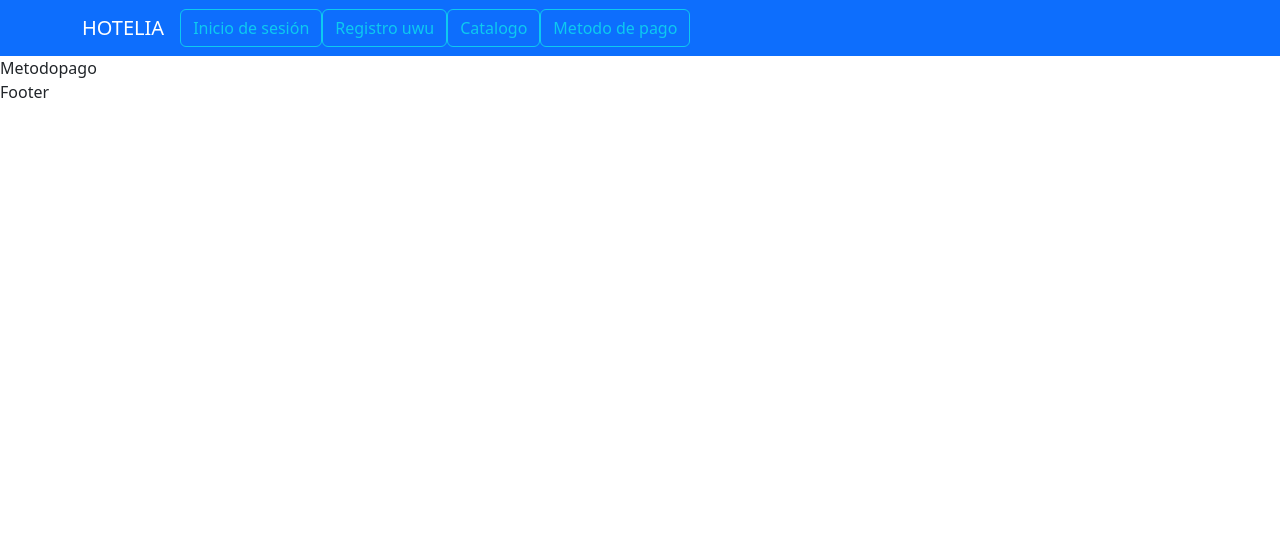
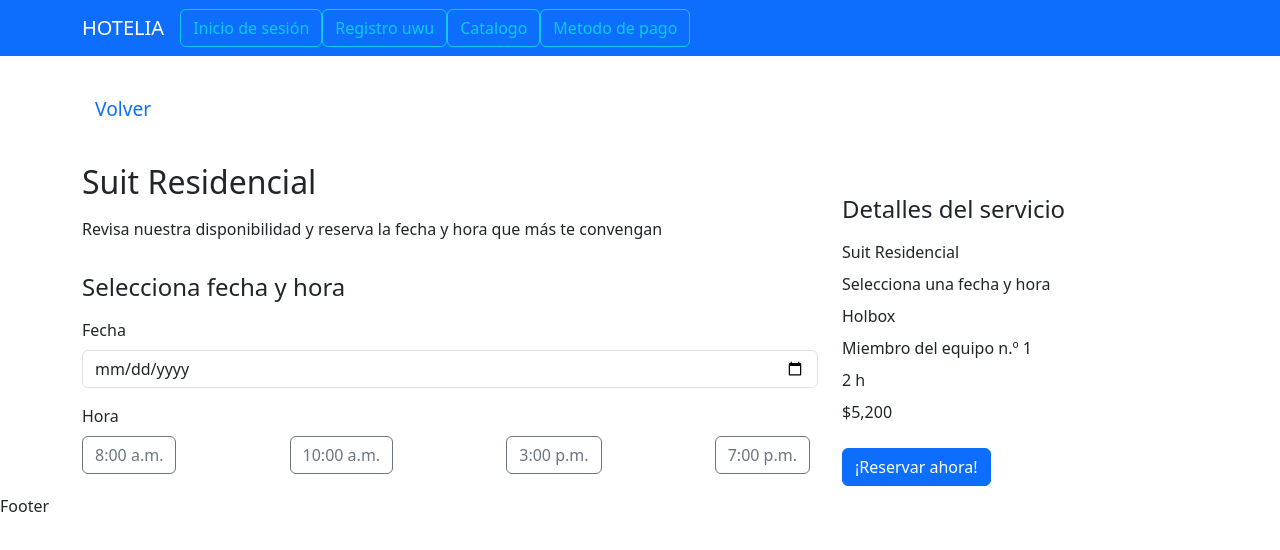
Before and after one commit to Juan-Carlos-SA/Hotelia, a React (Create React App) app in the folder hotelia/: page /Metodopago in a window 1280 px wide. Shown: the top 550 px of the page. Built offline with nearby package versions, Linux system fonts and the light colour scheme.

Commit message:
¿metodo de pago?

```diff
--- a/hotelia/src/page/Catalogo/Catalogo.js
+++ b/hotelia/src/page/Catalogo/Catalogo.js
@@ -5,6 +5,7 @@ import cuarto1 from '../../img/cuarto1.png';
 import cuarto2 from '../../img/cuarto2.png';
 import cuarto3 from '../../img/cuarto3.png';
 import './Catalogo.css';
+import { Link } from 'react-router-dom';
 
 export function Catalogo() {
   return (
@@ -16,7 +17,9 @@ export function Catalogo() {
           <Card.Text>
             $4,500
           </Card.Text>
-          <Button variant="secondary">Reservar ahora</Button>
+          <Link to="/metodopago">
+            <Button variant="secondary">Reservar ahora</Button>
+          </Link>
         </Card.Body>
       </Card>
       <Card className="catalogo-card">
@@ -26,7 +29,9 @@ export function Catalogo() {
           <Card.Text>
             $3,000
           </Card.Text>
-          <Button variant="secondary">Reservar ahora</Button>
+          <Link to="/metodopago">
+            <Button variant="secondary">Reservar ahora</Button>
+          </Link>
         </Card.Body>
       </Card>
       <Card className="catalogo-card">
@@ -36,7 +41,9 @@ export function Catalogo() {
           <Card.Text>
             $6,000
           </Card.Text>
-          <Button variant="secondary">Reservar ahora</Button>
+          <Link to="/metodopago">
+            <Button variant="secondary">Reservar ahora</Button>
+          </Link>
         </Card.Body>
       </Card>
     </div>
--- /dev/null
+++ b/hotelia/src/page/Metodopago/Metodopago.css
@@ -0,0 +1,29 @@
+.metodopago-container {
+    margin-top: 2rem;
+}
+
+.back-button {
+    font-size: 1.2rem;
+    text-decoration: none;
+}
+
+h2 {
+    font-size: 2rem;
+    margin-bottom: 1rem;
+}
+
+h4 {
+    font-size: 1.5rem;
+    margin-top: 2rem;
+    margin-bottom: 1rem;
+}
+
+p {
+    font-size: 1rem;
+    margin-bottom: 0.5rem;
+}
+
+button {
+    margin-right: 0.5rem;
+    margin-bottom: 0.5rem;
+}
--- a/hotelia/src/page/Metodopago/Metodopago.js
+++ b/hotelia/src/page/Metodopago/Metodopago.js
@@ -1,7 +1,67 @@
-import React from 'react'
+import React, { useState } from 'react';
+import { Container, Row, Col, Button, Form } from 'react-bootstrap';
+import './Metodopago.css';
+import { Link } from "react-router-dom";
 
 export function Metodopago() {
-  return (
-    <div>Metodopago</div>
-  )
+    const [selectedDate, setSelectedDate] = useState('');
+    const [selectedTime, setSelectedTime] = useState('');
+
+    const handleDateChange = (event) => {
+        setSelectedDate(event.target.value);
+    };
+
+    const handleTimeChange = (time) => {
+        setSelectedTime(time);
+    };
+
+    const formatDate = (dateString) => {
+        const date = new Date(dateString);
+        date.setMinutes(date.getMinutes() + date.getTimezoneOffset());
+        return date.toLocaleDateString('es-ES', { weekday: 'long', year: 'numeric', month: 'long', day: 'numeric' });
+    };
+
+    return (
+        <Container className="metodopago-container">
+            <Row className="mb-4">
+                <Col>
+                    <Link to="/catalogo">
+                        <Button variant="link" className="back-button">Volver</Button>
+                    </Link>
+                </Col>
+            </Row>
+            <Row>
+                <Col md={8}>
+                    <h2>Suit Residencial</h2>
+                    <p>Revisa nuestra disponibilidad y reserva la fecha y hora que más te convengan</p>
+                    <h4>Selecciona fecha y hora</h4>
+                    <Form>
+                        <Form.Group controlId="formDate">
+                            <Form.Label>Fecha</Form.Label>
+                            <Form.Control type="date" value={selectedDate} onChange={handleDateChange} />
+                        </Form.Group>
+                        <Form.Group controlId="formTime" className="mt-3">
+                            <Form.Label>Hora</Form.Label>
+                            <div className="d-flex justify-content-between">
+                                <Button variant="outline-secondary" onClick={() => handleTimeChange('8:00 a.m.')}>8:00 a.m.</Button>
+                                <Button variant="outline-secondary" onClick={() => handleTimeChange('10:00 a.m.')}>10:00 a.m.</Button>
+                                <Button variant="outline-secondary" onClick={() => handleTimeChange('3:00 p.m.')}>3:00 p.m.</Button>
+                                <Button variant="outline-secondary" onClick={() => handleTimeChange('7:00 p.m.')}>7:00 p.m.</Button>
+                            </div>
+                        </Form.Group>
+                    </Form>
+                </Col>
+                <Col md={4}>
+                    <h4>Detalles del servicio</h4>
+                    <p>Suit Residencial</p>
+                    <p>{selectedDate ? `${formatDate(selectedDate)}, ${selectedTime}` : 'Selecciona una fecha y hora'}</p>
+                    <p>Holbox</p>
+                    <p>Miembro del equipo n.º 1</p>
+                    <p>2 h</p>
+                    <p>$5,200</p>
+                    <Button variant="primary" className="mt-3">¡Reservar ahora!</Button>
+                </Col>
+            </Row>
+        </Container>
+    );
 }
```
